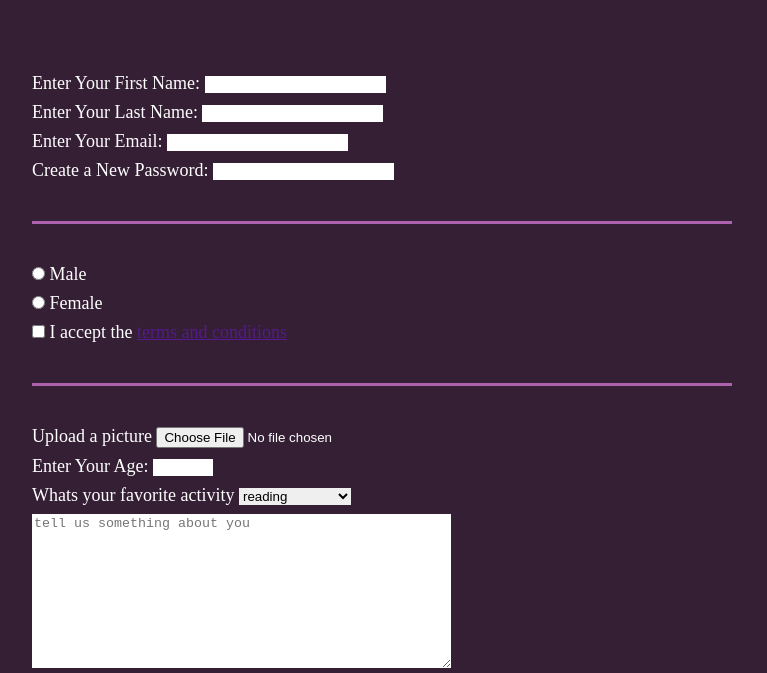
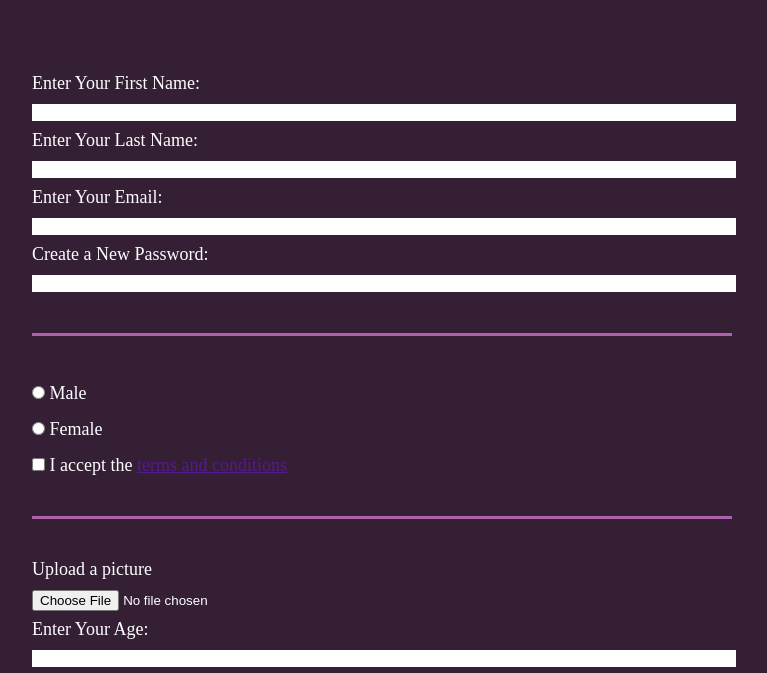
Before and after one commit to AliQTank/freecodecamp, a plain HTML site: page index.html in a window 1280 px wide. Shown: the part 83-756 px from the top of the page, without its empty margins (258-1025 px from the left). Drawn offline with Linux system fonts and the light colour scheme.

Commit message:
inline classes set in fielset of radio and checkbox

```diff
--- a/formstyler.css
+++ b/formstyler.css
@@ -18,6 +18,11 @@ form {
 
 }
 
+input, textarea, select {
+    width: 100%;
+    margin: 10px 0 0 0;
+}
+
 h1, p {
     margin: 1em auto;
     text-align: center;
@@ -36,3 +41,7 @@ fieldset {
 fieldset:not(:last-child) {
     border-bottom: 3px solid rgb(172, 98, 172);
 }
+
+.inline {
+    width: unset;
+  }
--- a/index.html
+++ b/index.html
@@ -11,20 +11,20 @@
     <h1>Survey for gamers</h1>
     <form action="to be defined">
     <fieldset>
-        <label for="">Enter Your First Name: <input type="text" required name="firstname"></label>
-        <label for="">Enter Your Last Name: <input type="text" name="lastname"></label>
+        <label for="">Enter Your First Name: <input  type="text" required name="firstname"></label>
+        <label for="">Enter Your Last Name: <input  type="text" name="lastname"></label>
         <label for="">Enter Your Email: <input type="email" required name="email"></label>
         <label for="">Create a New Password: <input type="password" required pattern="[a-z0-5]{8,}" name="password"></label>
     </fieldset>
     <fieldset>
         <label for="">
-            <input type="radio" name="sex"> Male
+            <input class="inline" type="radio" name="sex"> Male
         </label>
         <label for="">
-            <input type="radio" name="sex"> Female
+            <input class="inline" type="radio" name="sex"> Female
         </label>
         <label for="">
-            <input type="checkbox" required> I accept the <a href="">terms and conditions</a>
+            <input class="inline" type="checkbox" required> I accept the <a href="">terms and conditions</a>
         </label>
     </fieldset>
     <fieldset>
```
